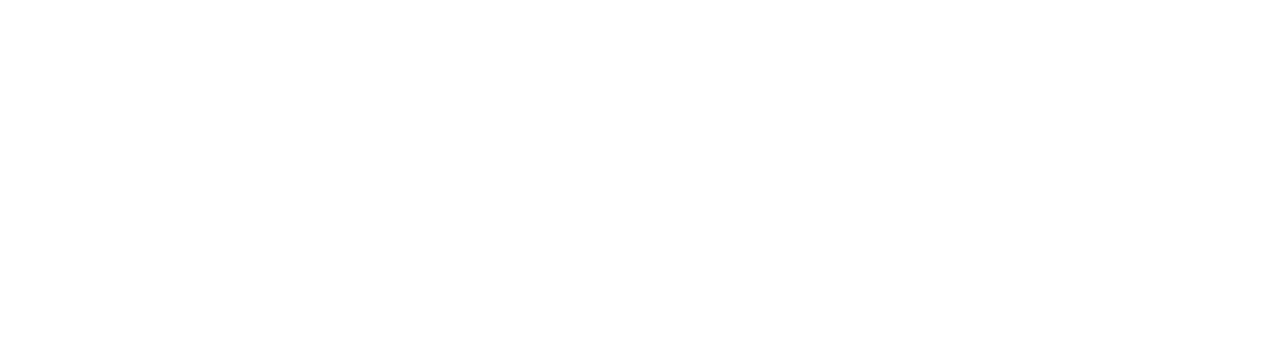
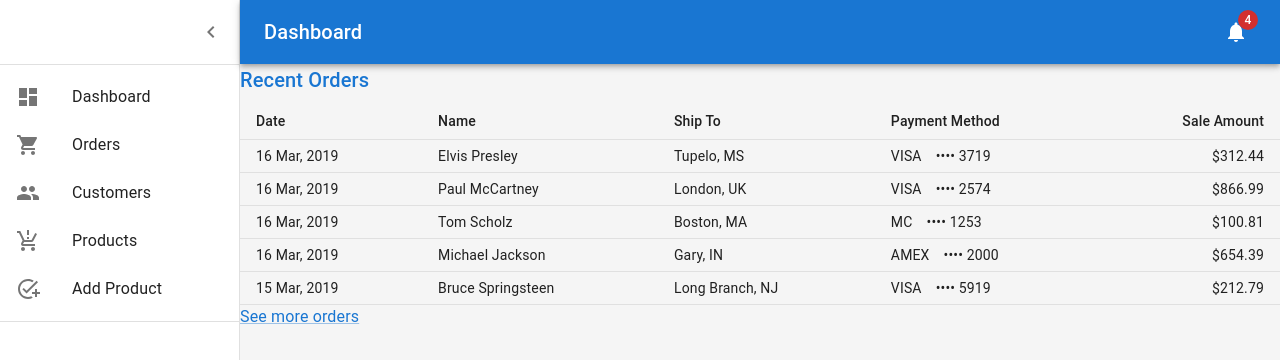
Before and after one commit to medilyassg/ONLINE-STORE-MERN, a React (Create React App) app in the folder frent-end/: page /dashbord/Orders in a window 1280 px wide. Before the commit this address had no page. Shown: the top 360 px of the page. Built offline with nearby package versions, Linux system fonts and the light colour scheme.

Commit message:
dashbord admin routing

```diff
--- a/frent-end/src/App.js
+++ b/frent-end/src/App.js
@@ -1,7 +1,12 @@
 import React from 'react';
 import { Route, Routes } from 'react-router-dom';
 import './App.css';
+import AddProduct from './Components/AdminDashbord/AddProduct/AddProduct';
+import Customers from './Components/AdminDashbord/Customers/Customers';
 import Dashboard from './Components/AdminDashbord/Dashbord';
+import DashbordIndex from './Components/AdminDashbord/DashbordIndex';
+import Orders from './Components/AdminDashbord/Orders/Orders';
+import Productslist from './Components/AdminDashbord/Products/Productslists';
 import Conatct from './Components/Contact/Conatct';
 import Features from './Components/Features/Features';
 import ForgotPassword from './Components/ForgotPassword/Forgotpassword';
@@ -31,7 +36,13 @@ function App() {
         </Route>
         <Route path='SignIn' element={<SignIn />} />
         <Route path='/ForgotPassword' element={<ForgotPassword />} />
-        <Route path="/dashbord" element={<Dashboard />} />
+        <Route path="dashbord" element={<Dashboard />} >
+          <Route index element={<DashbordIndex />} />
+          <Route path='Products' element={<Productslist />} />
+          <Route path='Orders' element={<Orders />} />
+          <Route path='Customers' element={<Customers />} />
+          <Route path='AddProduct' element={<AddProduct />} />
+        </Route>
 
       </Routes>
 
--- /dev/null
+++ b/frent-end/src/Components/AdminDashbord/AddProduct/AddProduct.jsx
@@ -0,0 +1,7 @@
+import React from 'react'
+
+export default function AddProduct() {
+  return (
+    <div>AddProduct</div>
+  )
+}
--- /dev/null
+++ b/frent-end/src/Components/AdminDashbord/Customers/Customers.jsx
@@ -0,0 +1,7 @@
+import React from 'react'
+
+export default function Customers() {
+  return (
+    <div>Customers</div>
+  )
+}
--- a/frent-end/src/Components/AdminDashbord/Dashbord.jsx
+++ b/frent-end/src/Components/AdminDashbord/Dashbord.jsx
@@ -10,20 +10,19 @@ import Typography from '@mui/material/Typography';
 import Divider from '@mui/material/Divider';
 import IconButton from '@mui/material/IconButton';
 import Badge from '@mui/material/Badge';
-import Container from '@mui/material/Container';
-import Grid from '@mui/material/Grid';
-import Paper from '@mui/material/Paper';
+
 import Link from '@mui/material/Link';
 import MenuIcon from '@mui/icons-material/Menu';
 import ChevronLeftIcon from '@mui/icons-material/ChevronLeft';
 import NotificationsIcon from '@mui/icons-material/Notifications';
-import { mainListItems } from './listItems';
+import { MainListItems } from './listItems';
 // import Chart from './Chart';
 import Deposits from './Deposits';
 import Orders from './Order';
+import { Outlet } from 'react-router-dom';
 
 
-function Copyright(props) {
+export function Copyright(props) {
   return (
     <Typography variant="body2" color="text.secondary" align="center" {...props}>
       {'Copyright © '}
@@ -144,7 +143,7 @@ function DashboardContent() {
           </Toolbar>
           <Divider />
           <List component="nav">
-            {mainListItems}
+            <MainListItems />
             <Divider sx={{ my: 1 }} />
             {/* {secondaryListItems} */}
           </List>
@@ -162,43 +161,7 @@ function DashboardContent() {
           }}
         >
           <Toolbar />
-          <Container maxWidth="lg" sx={{ mt: 4, mb: 4 }}>
-            <Grid container spacing={3}>
-              {/* Chart */}
-              <Grid item xs={12} md={8} lg={9}>
-                <Paper
-                  sx={{
-                    p: 2,
-                    display: 'flex',
-                    flexDirection: 'column',
-                    height: 240,
-                  }}
-                >
-                  {/* <Chart /> */}
-                </Paper>
-              </Grid>
-              {/* Recent Deposits */}
-              <Grid item xs={12} md={4} lg={3}>
-                <Paper
-                  sx={{
-                    p: 2,
-                    display: 'flex',
-                    flexDirection: 'column',
-                    height: 240,
-                  }}
-                >
-                  <Deposits />
-                </Paper>
-              </Grid>
-              {/* Recent Orders */}
-              <Grid item xs={12}>
-                <Paper sx={{ p: 2, display: 'flex', flexDirection: 'column' }}>
-                  <Orders />
-                </Paper>
-              </Grid>
-            </Grid>
-            <Copyright sx={{ pt: 4 }} />
-          </Container>
+          <Outlet />
         </Box>
       </Box>
     </ThemeProvider>
--- /dev/null
+++ b/frent-end/src/Components/AdminDashbord/DashbordIndex.jsx
@@ -0,0 +1,51 @@
+import React from 'react'
+import Container from '@mui/material/Container';
+import Grid from '@mui/material/Grid';
+import Paper from '@mui/material/Paper';
+import Deposits from './Deposits';
+import Orders from './Order';
+import { Copyright } from './Dashbord';
+
+export default function DashbordIndex() {
+  return (
+    <React.Fragment>
+        <Container maxWidth="lg" sx={{ mt: 4, mb: 4 }}>
+            <Grid container spacing={3}>
+              {/* Chart */}
+              <Grid item xs={12} md={8} lg={9}>
+                <Paper
+                  sx={{
+                    p: 2,
+                    display: 'flex',
+                    flexDirection: 'column',
+                    height: 240,
+                  }}
+                >
+                  {/* <Chart /> */}
+                </Paper>
+              </Grid>
+              {/* Recent Deposits */}
+              <Grid item xs={12} md={4} lg={3}>
+                <Paper
+                  sx={{
+                    p: 2,
+                    display: 'flex',
+                    flexDirection: 'column',
+                    height: 240,
+                  }}
+                >
+                  <Deposits />
+                </Paper>
+              </Grid>
+              {/* Recent Orders */}
+              <Grid item xs={12}>
+                <Paper sx={{ p: 2, display: 'flex', flexDirection: 'column' }}>
+                  <Orders />
+                </Paper>
+              </Grid>
+            </Grid>
+            <Copyright sx={{ pt: 4 }} />
+          </Container>
+    </React.Fragment>
+  )
+}
--- /dev/null
+++ b/frent-end/src/Components/AdminDashbord/Orders/Orders.jsx
@@ -0,0 +1,86 @@
+import * as React from 'react';
+import Link from '@mui/material/Link';
+import Table from '@mui/material/Table';
+import TableBody from '@mui/material/TableBody';
+import TableCell from '@mui/material/TableCell';
+import TableHead from '@mui/material/TableHead';
+import TableRow from '@mui/material/TableRow';
+import Title from '../Title';
+
+// Generate Order Data
+function createData(id, date, name, shipTo, paymentMethod, amount) {
+  return { id, date, name, shipTo, paymentMethod, amount };
+}
+
+const rows = [
+  createData(
+    0,
+    '16 Mar, 2019',
+    'Elvis Presley',
+    'Tupelo, MS',
+    'VISA ⠀•••• 3719',
+    312.44,
+  ),
+  createData(
+    1,
+    '16 Mar, 2019',
+    'Paul McCartney',
+    'London, UK',
+    'VISA ⠀•••• 2574',
+    866.99,
+  ),
+  createData(2, '16 Mar, 2019', 'Tom Scholz', 'Boston, MA', 'MC ⠀•••• 1253', 100.81),
+  createData(
+    3,
+    '16 Mar, 2019',
+    'Michael Jackson',
+    'Gary, IN',
+    'AMEX ⠀•••• 2000',
+    654.39,
+  ),
+  createData(
+    4,
+    '15 Mar, 2019',
+    'Bruce Springsteen',
+    'Long Branch, NJ',
+    'VISA ⠀•••• 5919',
+    212.79,
+  ),
+];
+
+function preventDefault(event) {
+  event.preventDefault();
+}
+
+export default function Orders() {
+  return (
+    <React.Fragment>
+      <Title>Recent Orders</Title>
+      <Table size="small">
+        <TableHead>
+          <TableRow>
+            <TableCell>Date</TableCell>
+            <TableCell>Name</TableCell>
+            <TableCell>Ship To</TableCell>
+            <TableCell>Payment Method</TableCell>
+            <TableCell align="right">Sale Amount</TableCell>
+          </TableRow>
+        </TableHead>
+        <TableBody>
+          {rows.map((row) => (
+            <TableRow key={row.id}>
+              <TableCell>{row.date}</TableCell>
+              <TableCell>{row.name}</TableCell>
+              <TableCell>{row.shipTo}</TableCell>
+              <TableCell>{row.paymentMethod}</TableCell>
+              <TableCell align="right">{`$${row.amount}`}</TableCell>
+            </TableRow>
+          ))}
+        </TableBody>
+      </Table>
+      <Link color="primary" href="#" onClick={preventDefault} sx={{ mt: 3 }}>
+        See more orders
+      </Link>
+    </React.Fragment>
+  );
+}
--- /dev/null
+++ b/frent-end/src/Components/AdminDashbord/Products/Productslists.jsx
@@ -0,0 +1,7 @@
+import React from 'react'
+
+export default function Productslist() {
+  return (
+    <div>Products</div>
+  )
+}
--- a/frent-end/src/Components/AdminDashbord/listItems.jsx
+++ b/frent-end/src/Components/AdminDashbord/listItems.jsx
@@ -2,48 +2,54 @@ import * as React from 'react';
 import ListItemButton from '@mui/material/ListItemButton';
 import ListItemIcon from '@mui/material/ListItemIcon';
 import ListItemText from '@mui/material/ListItemText';
-import ListSubheader from '@mui/material/ListSubheader';
+import AddTaskIcon from '@mui/icons-material/AddTask';
+
 import DashboardIcon from '@mui/icons-material/Dashboard';
 import ShoppingCartIcon from '@mui/icons-material/ShoppingCart';
+import ProductionQuantityLimitsIcon from '@mui/icons-material/ProductionQuantityLimits';
+
 import PeopleIcon from '@mui/icons-material/People';
 import BarChartIcon from '@mui/icons-material/BarChart';
 import LayersIcon from '@mui/icons-material/Layers';
 import AssignmentIcon from '@mui/icons-material/Assignment';
+import { useNavigate } from 'react-router-dom';
 
-export const mainListItems = (
-  <React.Fragment>
-    <ListItemButton>
+export function MainListItems(){
+  const navigate=useNavigate()
+  return <React.Fragment>
+    <ListItemButton onClick={()=>navigate('/Dashbord')}>
       <ListItemIcon>
         <DashboardIcon />
       </ListItemIcon>
       <ListItemText primary="Dashboard" />
     </ListItemButton>
-    <ListItemButton>
+    <ListItemButton onClick={()=>navigate('/Dashbord/Orders')}>
       <ListItemIcon>
         <ShoppingCartIcon />
       </ListItemIcon>
       <ListItemText primary="Orders" />
     </ListItemButton>
-    <ListItemButton>
+    <ListItemButton onClick={()=>navigate('/Dashbord/Customers')}>
       <ListItemIcon>
         <PeopleIcon />
       </ListItemIcon>
       <ListItemText primary="Customers" />
     </ListItemButton>
-    <ListItemButton>
+    <ListItemButton onClick={()=>navigate('/Dashbord/Products')}>
       <ListItemIcon>
-        <BarChartIcon />
+        <ProductionQuantityLimitsIcon />
       </ListItemIcon>
-      <ListItemText primary="Reports" />
+      <ListItemText primary="Products" />
     </ListItemButton>
-    <ListItemButton>
+    <ListItemButton onClick={()=>navigate('/Dashbord/ADDProduct')}>
       <ListItemIcon>
-        <LayersIcon />
+        <AddTaskIcon />
       </ListItemIcon>
-      <ListItemText primary="Integrations" />
+      <ListItemText primary="Add Product" />
     </ListItemButton>
+
   </React.Fragment>
-);
+};
 
 // export const secondaryListItems = (
 //   <React.Fragment>
```
